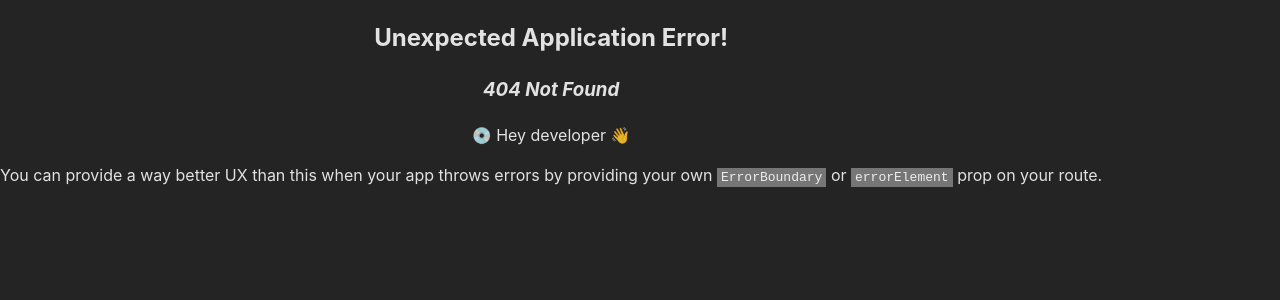
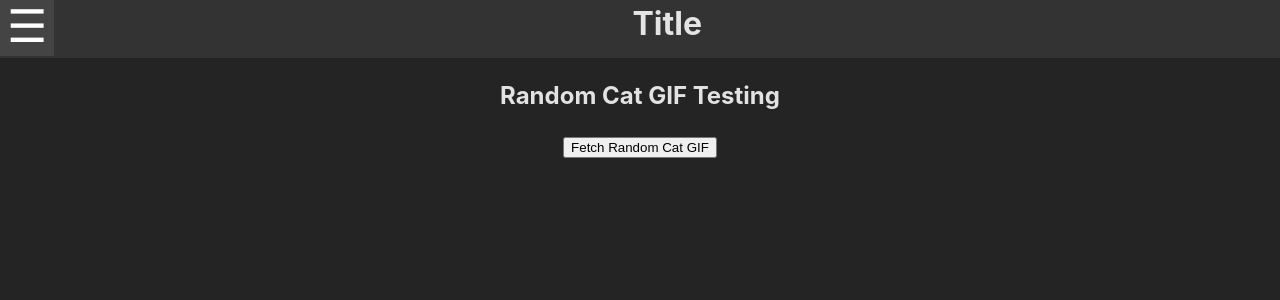
Before and after one commit to paulG1218/DM-Project3, a React (Vite) app: page /catTesting in a window 1280 px wide. Before the commit this address had no page. Shown: the top 300 px of the page. Built offline with nearby package versions, Linux system fonts and the light colour scheme; no server answers.

Commit message:
got some external api stuff to work

```diff
--- a/src/App.jsx
+++ b/src/App.jsx
@@ -14,7 +14,7 @@ import Profile from "./pages/Profile";
 import Groups from "./pages/Groups";
 import Root from "./Root.jsx";
 import axios from "axios";
-
+import CatTesting from "./pages/catTesting.jsx";
 const router = createBrowserRouter(
   createRoutesFromElements(
     <Route path="/" element={<Root />}>
@@ -31,7 +31,7 @@ const router = createBrowserRouter(
       />
 
       <Route path="/login" element={<Login />} />
-
+      <Route path="/catTesting" element={<CatTesting/>} />
       <Route
         path="/profile/:userId"
         element={<Profile />}
--- a/src/pages/Home.jsx
+++ b/src/pages/Home.jsx
@@ -23,6 +23,7 @@ const Home = () => {
     console.log(listDisplay)
 
     return (
+
       <div>
         {listDisplay}
       </div>
--- a/src/pages/Profile.jsx
+++ b/src/pages/Profile.jsx
@@ -49,6 +49,7 @@ const Profile = () => {
     } else {
       alert("Account deletion cancelled.");
     }
+
   };
   return (
     <div>
--- /dev/null
+++ b/src/pages/catTesting.jsx
@@ -0,0 +1,35 @@
+import React, { useState } from 'react';
+import axios from 'axios';
+
+const CatTesting = () => {
+  const [catImageUrl, setCatImageUrl] = useState(null);
+
+  const getRandomCatGif = async () => {
+    try {
+      const response = await axios.get('https://api.thecatapi.com/v1/images/search?order=random&format=gif');
+      // Assuming the response data has a 'url' property
+      const gifUrl = response.data[0]?.url;
+      setCatImageUrl(gifUrl);
+
+      // Play the spring sound
+      const audio = new Audio('https://sfxcontent.s3.amazonaws.com/soundfx/Spring-Boing.mp3');
+      audio.play();
+    } catch (error) {
+      console.error('Error fetching random cat GIF:', error);
+    }
+  };
+
+  const handleButtonClick = () => {
+    getRandomCatGif();
+  };
+
+  return (
+    <div>
+      <h2>Random Cat GIF Testing</h2>
+      <button onClick={handleButtonClick}>Fetch Random Cat GIF</button>
+      {catImageUrl && <img src={catImageUrl} alt="Random Cat GIF" style={{ width: '300px', height: '200px' }} />}
+    </div>
+  );
+};
+
+export default CatTesting;
```
